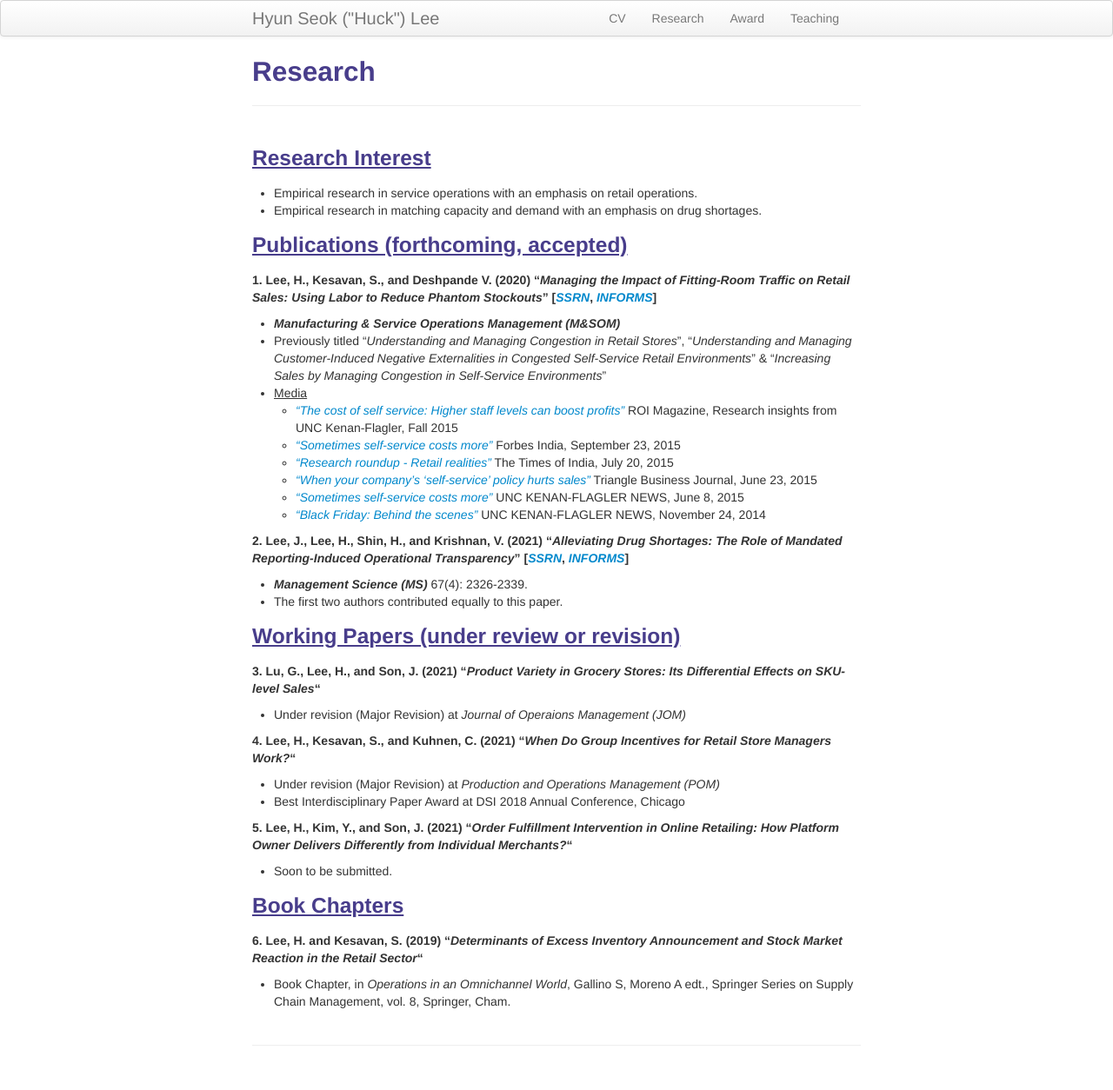
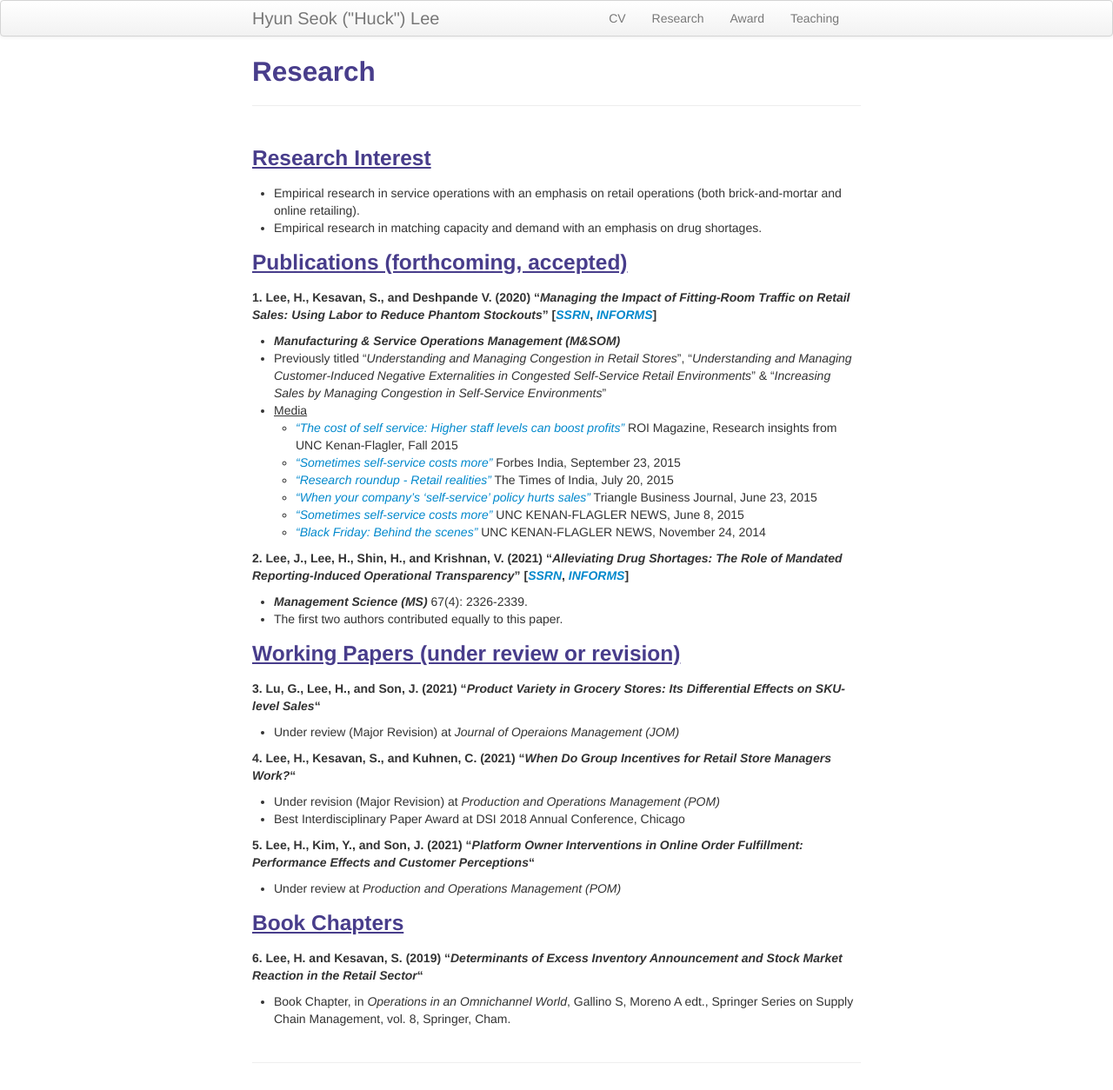
Before and after one commit to lordya2/lordya2.github.io, a Jekyll site: the page built from pages/research.md, in a window 1280 px wide. Shown: the whole page at 87% size. Built offline with Jekyll 4.4.1, drawn with Linux system fonts in a browser that asks for light colours.

Commit message:
Update research.md

```diff
--- a/pages/research.md
+++ b/pages/research.md
@@ -5,7 +5,7 @@ description: Hyun Seok ("Huck") Lee's Research
 ---
 
 ### <u>Research Interest </u>
-* Empirical research in service operations with an emphasis on retail operations.
+* Empirical research in service operations with an emphasis on retail operations (both brick-and-mortar and online retailing).
 * Empirical research in matching capacity and demand with an emphasis on drug shortages.
 
 ### <u>Publications (forthcoming, accepted) </u>
@@ -27,14 +27,14 @@ description: Hyun Seok ("Huck") Lee's Research
 ### <u>Working Papers (under review or revision)</u>
 
 **3. Lu, G., Lee, H., and Son, J. (2021) "*Product Variety in Grocery Stores: Its Differential Effects on SKU-level Sales*"**
-   * Under revision (Major Revision) at *Journal of Operaions Management (JOM)*
+   * Under review (Major Revision) at *Journal of Operaions Management (JOM)*
 
 **4. Lee, H., Kesavan, S., and Kuhnen, C. (2021) "*When Do Group Incentives for Retail Store Managers Work?*"**
    * Under revision (Major Revision) at *Production and Operations Management (POM)*
    * Best Interdisciplinary Paper Award at DSI 2018 Annual Conference, Chicago
 
-**5. Lee, H., Kim, Y., and Son, J. (2021) "*Order Fulfillment Intervention in Online Retailing: How Platform Owner Delivers Differently from Individual Merchants?*"**
-   * Soon to be submitted.
+**5. Lee, H., Kim, Y., and Son, J. (2021) "*Platform Owner Interventions in Online Order Fulfillment: Performance Effects and Customer Perceptions*"**
+   * Under review at *Production and Operations Management (POM)*
 
 
 
```
